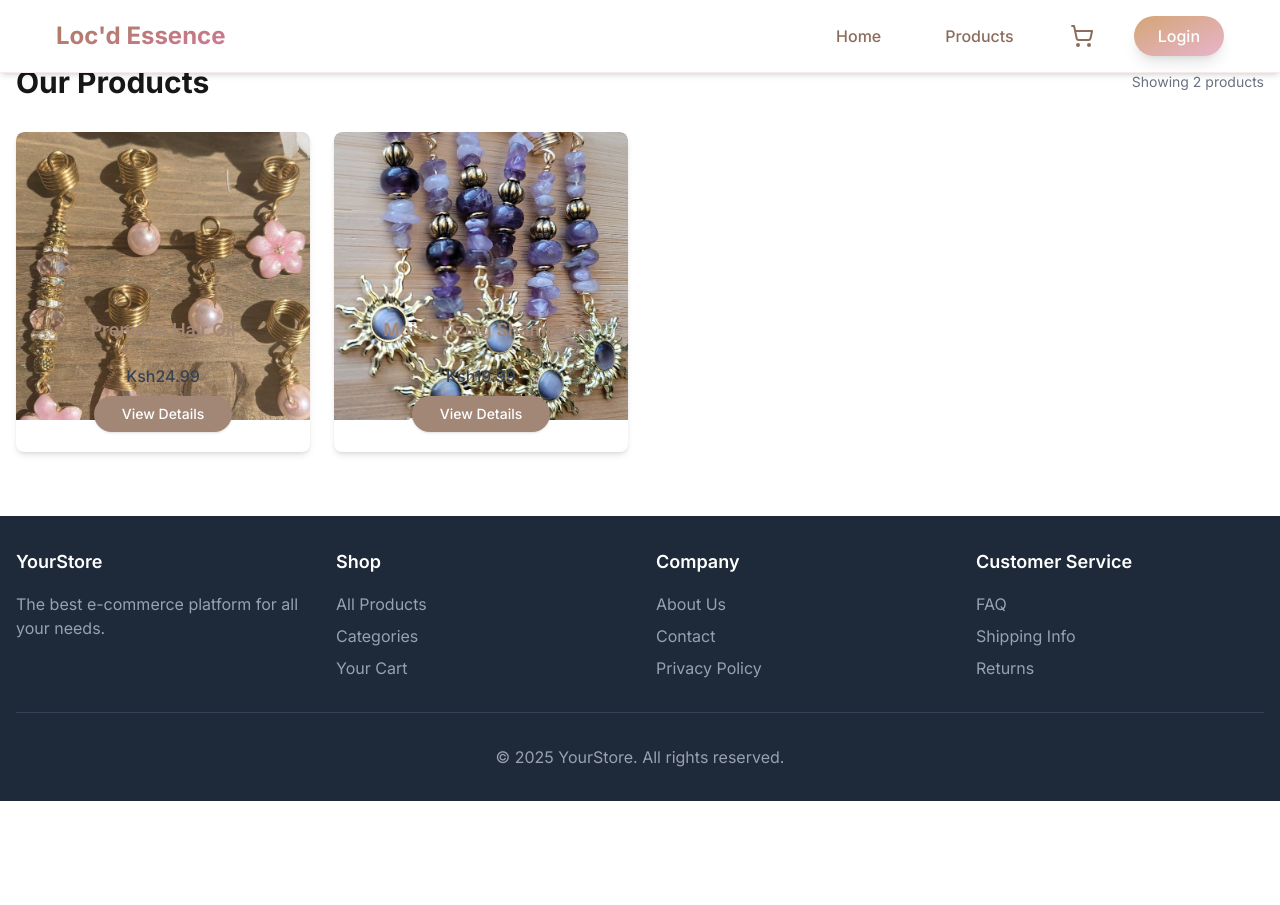
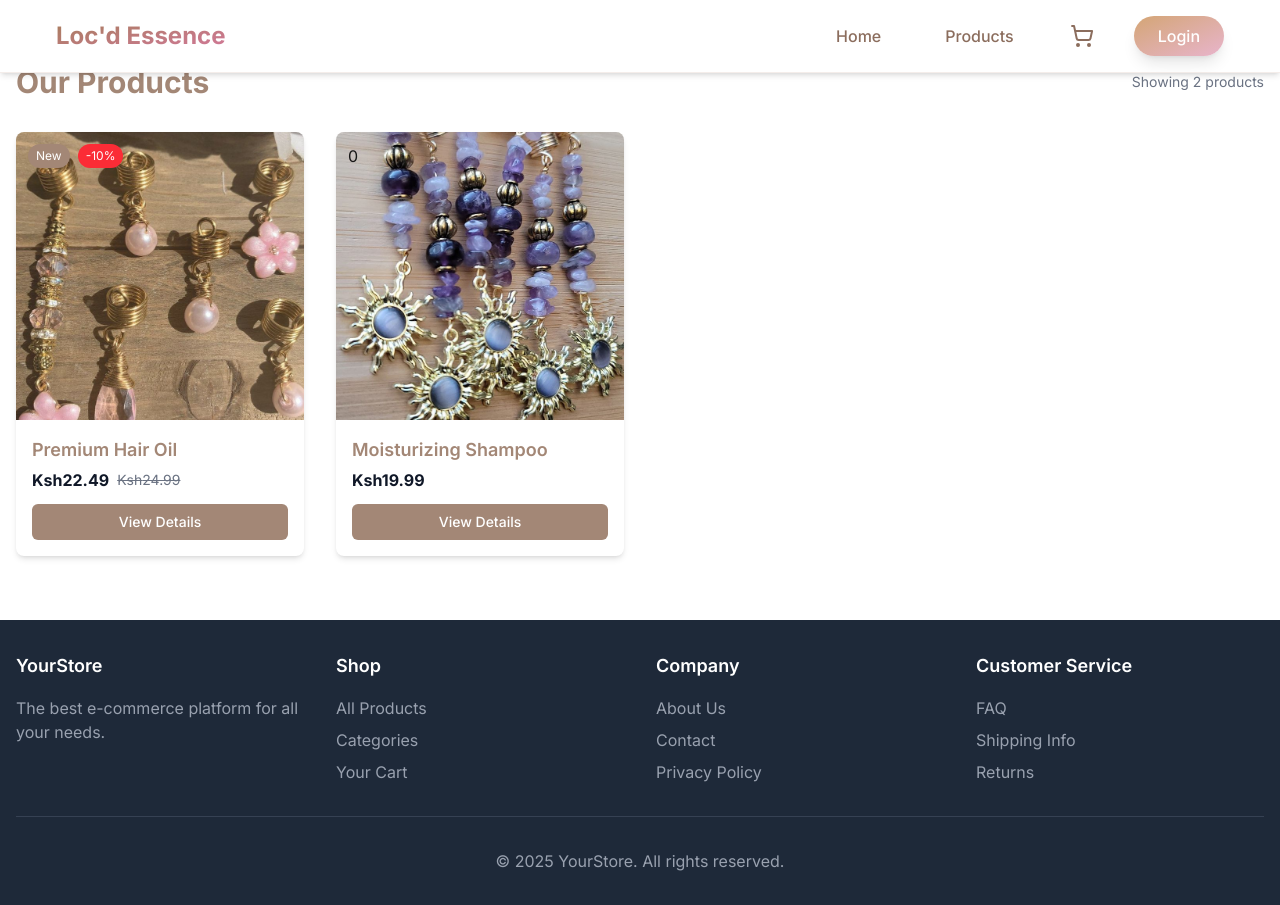
Before and after one commit to Spiritbulb/locd-essence-NEXT, a Next.js app: page /products in a window 1280 px wide. Before the commit the page ends 801 px from the top, so only its background shows below. Built offline with nearby package versions, Linux system fonts and the light colour scheme; no server answers.

Commit message:
xoxo😘

```diff
--- a/src/app/products/page.tsx
+++ b/src/app/products/page.tsx
@@ -41,7 +41,7 @@ async function getProducts(): Promise<Product[]> {
       brand: "Loc'd Essence",
       details: 'Hydrating formula with coconut oil and shea butter. Sulfate-free and color-safe.',
     },
-    // Add more products...
+    // Add more products as needed
   ];
 }
 
@@ -49,15 +49,15 @@ export default async function ProductsPage() {
   const products = await getProducts();
 
   return (
-    <main className="container mx-auto px-4 py-8 margin-16 padding-16">
-      <div className="flex justify-between items-center mb-8">
-        <h1 className="text-3xl font-bold margin-16 padding-16">Our Products</h1>
+    <main className="container mx-auto px-4 py-8">
+      <div className="flex flex-col md:flex-row justify-between items-start md:items-center mb-8 gap-4">
+        <h1 className="text-3xl font-bold text-[#a38776]">Our Products</h1>
         <div className="text-sm text-gray-500">
-          Showing {products.length} products
+          Showing {products.length} {products.length === 1 ? 'product' : 'products'}
         </div>
       </div>
 
-      <div className="grid grid-cols-1 sm:grid-cols-2 lg:grid-cols-3 xl:grid-cols-4 gap-6">
+      <div className="grid grid-cols-1 sm:grid-cols-2 lg:grid-cols-3 xl:grid-cols-4 gap-8">
         {products.map((product) => (
           <ProductCard key={product.id} product={product} />
         ))}
--- a/src/components/ProductCard.tsx
+++ b/src/components/ProductCard.tsx
@@ -1,7 +1,7 @@
-"use client";
+'use client';
 
 import { useRouter } from 'next/navigation';
-import { CSSProperties } from 'react';
+import Image from 'next/image';
 
 type Product = {
   id: string | number;
@@ -9,81 +9,81 @@ type Product = {
   image: string;
   slug: string;
   price: number | string;
+  discount?: number;
+  isNew?: boolean;
 };
 
-type Props = {
-  product: Product;
-};
-
-export default function ProductCard({ product }: Props) {
+export default function ProductCard({ product }: { product: Product }) {
   const router = useRouter();
 
   const viewProductDetails = (e: React.MouseEvent) => {
-    e.stopPropagation();
-    try {
-      router.push(`/products/${product.slug}`);
-    } catch (error) {
-      console.error('Routing error:', error);
-      router.push('/');
-    }
+    e.preventDefault();
+    router.push(`/products/${product.slug}`);
   };
 
-  // Define reusable style variables
-  const styles = {
-    card: {
-      '--card-padding': '1.25rem',
-      '--transition-duration': '300ms',
-      '--transition-easing': 'cubic-bezier(0.4, 0, 0.2, 1)',
-      '--primary-color': '#a38776',
-      '--primary-hover': '#8a6e5d',
-    } as CSSProperties,
-    gradientOverlay: {
-      background: 'linear-gradient(to top right, rgba(226, 196, 174, 0.6), rgba(255, 230, 232, 0.4), rgba(255, 255, 255, 0.2))',
-    } as CSSProperties,
+  const calculateDiscountedPrice = () => {
+    if (product.discount && product.discount > 0) {
+      const originalPrice = Number(product.price);
+      const discountAmount = originalPrice * (product.discount / 100);
+      return (originalPrice - discountAmount).toFixed(2);
+    }
+    return null;
   };
+
+  const discountedPrice = calculateDiscountedPrice();
 
   return (
     <article
-      className="group relative min-w-[220px] h-80 bg-white rounded-lg shadow-md overflow-hidden transition-all duration-300 ease-[cubic-bezier(0.4,0,0.2,1)] hover:-translate-y-2 hover:shadow-lg"
-      style={styles.card}
-      aria-labelledby={`category-title-${product.id}`}
+      className="group relative bg-white rounded-lg shadow-md overflow-hidden transition-all duration-300 hover:-translate-y-2 hover:shadow-lg"
+      onClick={viewProductDetails}
     >
-      {/* Visual overlay effects */}
-      <div className="absolute inset-0 z-10">
-        <div
-          className="absolute inset-0 opacity-0 transition-opacity duration-300 ease-[cubic-bezier(0.4,0,0.2,1)] group-hover:opacity-100"
-          style={styles.gradientOverlay}
-        ></div>
-        <div className="absolute inset-0 bg-black/5 opacity-0 transition-opacity duration-300 ease-[cubic-bezier(0.4,0,0.2,1)] group-hover:opacity-100"></div>
+      {/* Badges */}
+      <div className="absolute top-3 left-3 z-10 flex gap-2">
+        {product.isNew && (
+          <span className="bg-[#a38776] text-white text-xs px-2 py-1 rounded-full">
+            New
+          </span>
+        )}
+        {product.discount && product.discount > 0 && (
+          <span className="bg-red-500 text-white text-xs px-2 py-1 rounded-full">
+            -{product.discount}%
+          </span>
+        )}
       </div>
 
-      {/* Category image */}
-      <div className="relative w-full h-72 overflow-hidden rounded-t-lg">
-        <img
+      {/* Product Image */}
+      <div className="relative w-full aspect-square overflow-hidden">
+        <Image
           src={product.image}
           alt={product.name}
-          className="w-full h-full object-cover transition-all duration-500 ease-in-out group-hover:scale-105 group-hover:brightness-105"
-          loading="lazy"
-          width={280}
-          height={280}
+          fill
+          className="object-cover transition-transform duration-500 group-hover:scale-105"
+          sizes="(max-width: 640px) 100vw, (max-width: 1024px) 50vw, 25vw"
         />
       </div>
 
-      {/* Content section */}
-      <div className="absolute bottom-0 left-0 right-0 p-5 flex flex-col items-center z-20">
-        <h3
-          id={`category-title-${product.id}`}
-          className="text-lg font-semibold text-[#a38776] mb-3 text-center w-full truncate"
-        >
+      {/* Product Info */}
+      <div className="p-4">
+        <h3 className="text-lg font-semibold text-[#a38776] mb-1 truncate">
           {product.name}
         </h3>
-        <p className="text-base text-gray-700 my-2 font-medium">Ksh{product.price}</p>
+
+        <div className="flex items-center gap-2">
+          {discountedPrice ? (
+            <>
+              <span className="text-gray-900 font-bold">Ksh{discountedPrice}</span>
+              <span className="text-gray-500 text-sm line-through">Ksh{product.price}</span>
+            </>
+          ) : (
+            <span className="text-gray-900 font-bold">Ksh{product.price}</span>
+          )}
+        </div>
+
         <button
           onClick={viewProductDetails}
-          className="px-7 py-2 bg-[#a38776] text-white rounded-full text-sm font-medium shadow-sm transition-all duration-300 ease-[cubic-bezier(0.4,0,0.2,1)] hover:bg-[#8a6e5d] hover:shadow-md hover:-translate-y-0.5 active:translate-y-0 flex items-center gap-1.5 border-none cursor-pointer"
-          type="button"
+          className="mt-3 w-full py-2 bg-[#a38776] text-white rounded-md text-sm font-medium transition-colors duration-300 hover:bg-[#8a6e5d]"
         >
-          <span>View Details</span>
+          View Details
         </button>
       </div>
     </article>
```
